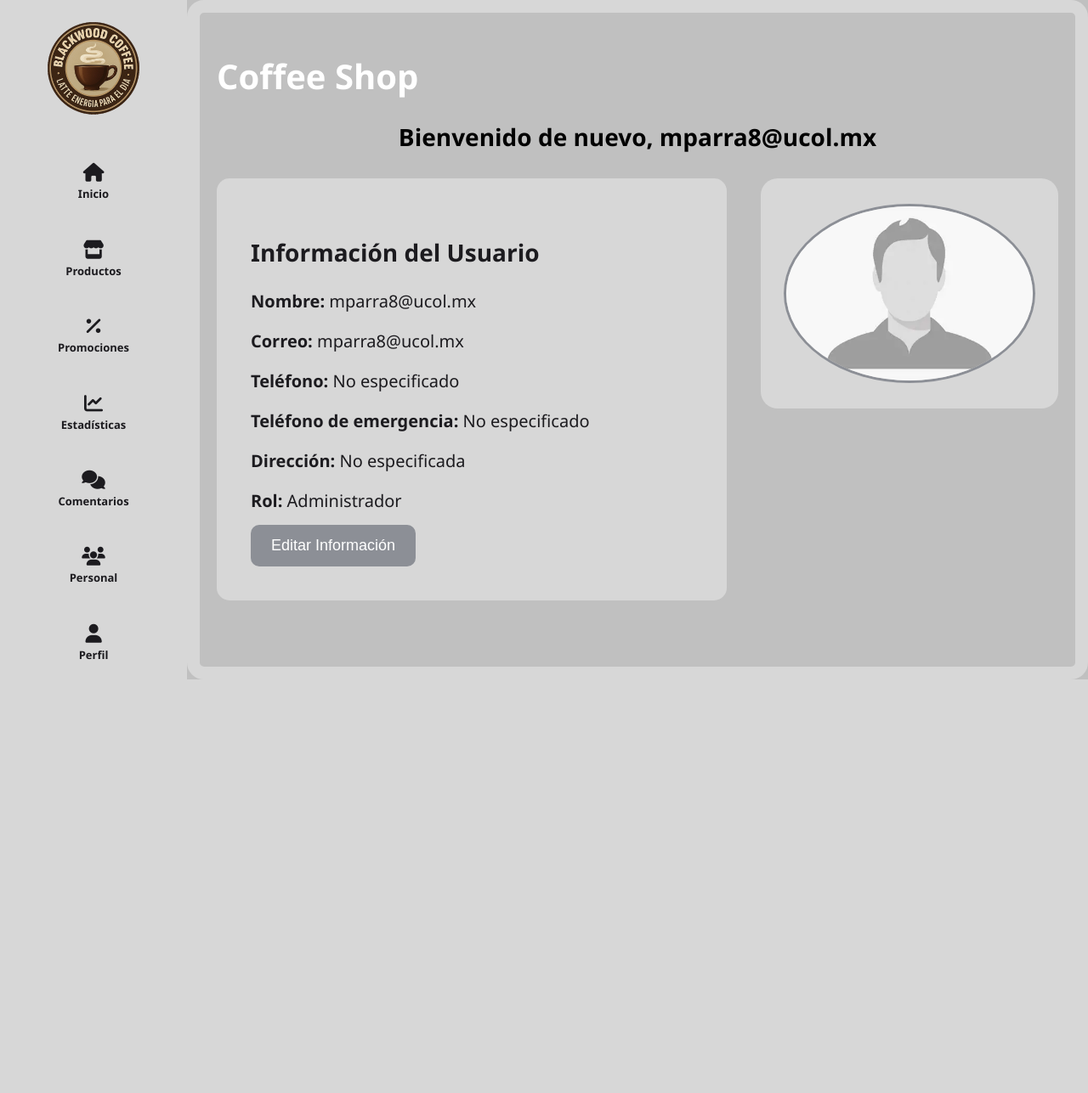
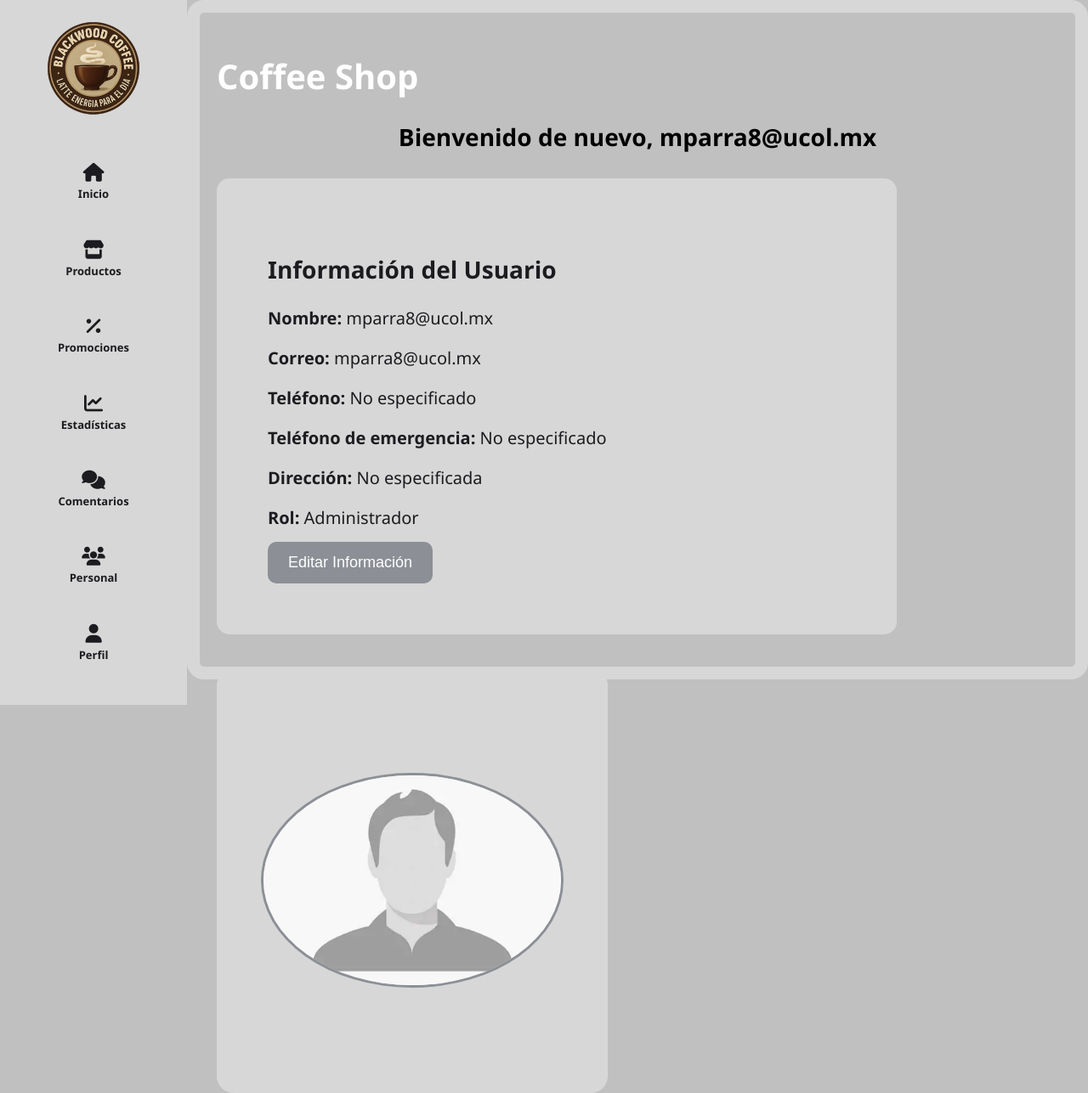
Before and after one commit to ArthurRomulus/PI3, a PHP site: page /Admin/Admin_Perfil in a window 1280 px wide. Shown: the whole page at 85% size. Before the commit the page ends 800 px from the top, so only its background shows below. Run offline with PHP 8.4, Linux system fonts and the light colour scheme; a user stored in the database is signed in; data comes from the database, SQL or seed files in the repository; data that the repository does not hold is empty.

Commit message:
css corregido en perfil admin

```diff
--- a/Admin/Admin_Perfil/Admin_perfil.css
+++ b/Admin/Admin_Perfil/Admin_perfil.css
@@ -49,16 +49,14 @@ html, body {
 }
 
 /* --- Información del admin --- */
-.profile-info {
-  background-color: #D7D7D7;
+.profile-info { background-color: #D7D7D7;
   border-radius: 15px;
-  padding: 40px;
-  flex: 1 1 500px;           /* se adapta al espacio disponible */
+  padding: 60px; /* espacio interno generoso */
+  width: 800px; /* ancho más grande */
+  min-height: 500px; /* altura mayor para llenar pantalla */
   color: #1C1B1F;
-  box-sizing: border-box;
-  font-size: 20px;
-  min-width: 300px;
-}
+  box-sizing: border-box; /* incluye padding en el ancho */
+  font-size: 20px; /* letra más grande */ }
 
 .profile-info h3 {
   margin-bottom: 25px;
@@ -95,15 +93,15 @@ html, body {
   display: flex;
   justify-content: center;
   align-items: center;
-  flex: 0 1 350px;            /* ocupa hasta 350px, pero puede reducirse */
-  min-width: 250px;
-  box-sizing: border-box;
+  width: 400px; /* ancho más grande */
+  min-height: 440px; /* altura igual que info para balance visual */
 }
 
 .profile-picture img {
   width: 100%;
-  height: auto;
-  max-width: 300px;
+  height: 100%;
+  max-width: 350px;
+  max-height: 350px;
   border-radius: 50%;
   object-fit: cover;
   border: 3px solid #8c8f96;
```
